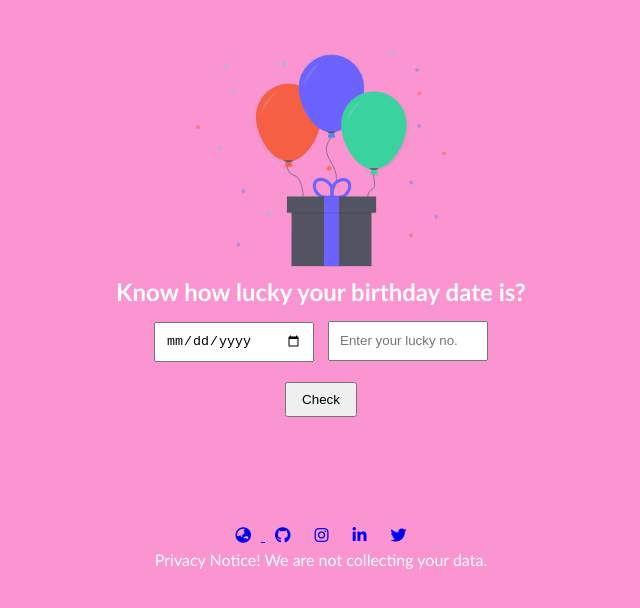
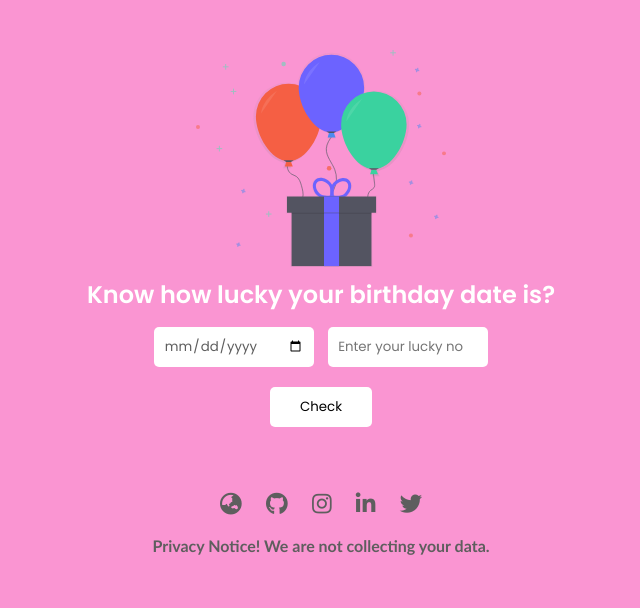
Before and after one commit to pritam-kr/Lucky_birthday, a plain HTML site: page index.html in a window 1280 px wide. Shown: the whole page, without its empty margins (319-959 px from the left). Drawn offline with Linux system fonts and the light colour scheme.

Commit message:
change something

```diff
--- a/app.js
+++ b/app.js
@@ -11,7 +11,9 @@ form.addEventListener("submit", (e) => {
   let sum = 0;
   for (eachString of dateString) {
     sum = sum + Number(eachString);
-    // console.log(sum);
+     console.log(sum);
+
+    //  console.log(Number(eachString))
 
     const luckyNumberValue = Number(luckynumber.value);
     // console.log(luckyNumberValue)
--- a/index.html
+++ b/index.html
@@ -9,6 +9,11 @@
     <link rel="stylesheet" href="/style.css" />
     <link rel="stylesheet" href="https://use.fontawesome.com/releases/v5.15.3/css/all.css"
         integrity="sha384-SZXxX4whJ79/gErwcOYf+zWLeJdY/qpuqC4cAa9rOGUstPomtqpuNWT9wdPEn2fk" crossorigin="anonymous" />
+
+    <link rel="preconnect" href="https://fonts.googleapis.com">
+    <link rel="preconnect" href="https://fonts.gstatic.com" crossorigin>
+    <link href="https://fonts.googleapis.com/css2?family=Poppins:wght@200;300;400;500;600&display=swap"
+        rel="stylesheet">
     <title>Lucky Birthday</title>
 </head>
 
@@ -20,7 +25,7 @@
 
             <form action="" class="form">
                 <input type="date" id="date" />
-                <input type="number" id="lucky-number" placeholder="Enter your lucky no."/>
+                <input type="number" id="lucky-number" placeholder="Enter your lucky no." />
                 <br />
                 <div class="btn-container">
                     <button class="btn-check">Check</button>
@@ -33,7 +38,8 @@
         <footer class="footer">
             <ul>
                 <li>
-                    <a href="https://neogcamp-portfolio-of-pritam.netlify.app/index.html" target="_blank"><i class="fas fa-globe-asia"></i>
+                    <a href="https://neogcamp-portfolio-of-pritam.netlify.app/index.html" target="_blank"><i
+                            class="fas fa-globe-asia"></i></a>
                 </li>
                 <li>
                     <a href="https://github.com/pritam-kr/Lucky_birthday" target="_blank"><i
--- a/style.css
+++ b/style.css
@@ -2,6 +2,7 @@
     padding: 0;
     margin: 0;
     box-sizing: border-box;
+    font-family: 'Poppins', sans-serif;
 }
 body{
     background-color: #f965beaf;
@@ -34,7 +35,6 @@ body{
     width: 250px;
 }
 .birt-container h3{
-    font-family: 'Gill Sans', 'Gill Sans MT', Calibri, 'Trebuchet MS', sans-serif;
     font-size: 1.5rem;
     font-weight: 800;
     color: #fff;
@@ -49,6 +49,9 @@ body{
     padding: 10px;
     height: 40px;
     width: 160px;
+    border-radius: 5px;
+    border: none;
+    color: rgb(94, 94, 94);
 }
 .form input:focus{
     outline: none;
@@ -57,8 +60,11 @@ body{
     margin: 15px 0;
 }
 .form .btn-container button{
-    padding: 8px 15px;
+    padding: 10px 30px;
     cursor: pointer;
+    border-radius: 5px;
+    border: none;
+    background-color: #fff;
 }
 
 .you-lucky{
@@ -73,7 +79,7 @@ body{
 }
 
 footer{
-    margin-top: 50px;
+    margin-top: 50px 0 20px 0;
     text-align: center;
     padding: 20px 0;
 }
@@ -81,7 +87,13 @@ footer ul li{
     display: inline-block;
     margin: 5px 10px;
 }
+footer ul li a{
+    font-size: 1.4rem;
+    color: rgb(94, 94, 94);
+}
 footer p{
     font-family: 'Gill Sans', 'Gill Sans MT', Calibri, 'Trebuchet MS', sans-serif;
-    color: #fff;
+    color: rgb(94, 94, 94);
+    font-weight: 700;
+    margin-top: 10px;
 }
```
